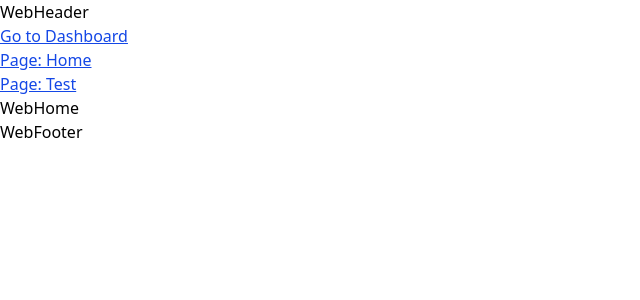
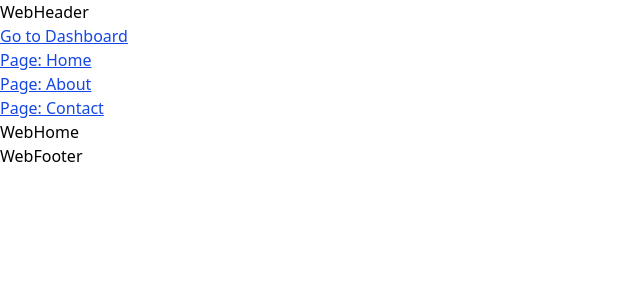
Before and after one commit to AurelianSpodarec/example-dashboard-nextjs-tailwindcss, a Next.js app: page / in a window 1280 px wide. Shown: the top 300 px of the page, without its empty margins (0-640 px from the left). Built offline with nearby package versions, Linux system fonts and the light colour scheme.

Commit message:
fix: updated to correct links for web

```diff
--- a/src/app/(web)/_components/Header/index.tsx
+++ b/src/app/(web)/_components/Header/index.tsx
@@ -7,7 +7,8 @@ function WebHeader() {
       <div className="flex flex-col">
         <Link href="/dashboard" className="underline text-blue-700">Go to Dashboard</Link>
         <Link href="/" className="underline text-blue-700">Page: Home</Link>
-        <Link href="/test" className="underline text-blue-700">Page: Test</Link>
+        <Link href="/about" className="underline text-blue-700">Page: About</Link>
+        <Link href="/contact" className="underline text-blue-700">Page: Contact</Link>
       </div>
     </div>
   );
```
